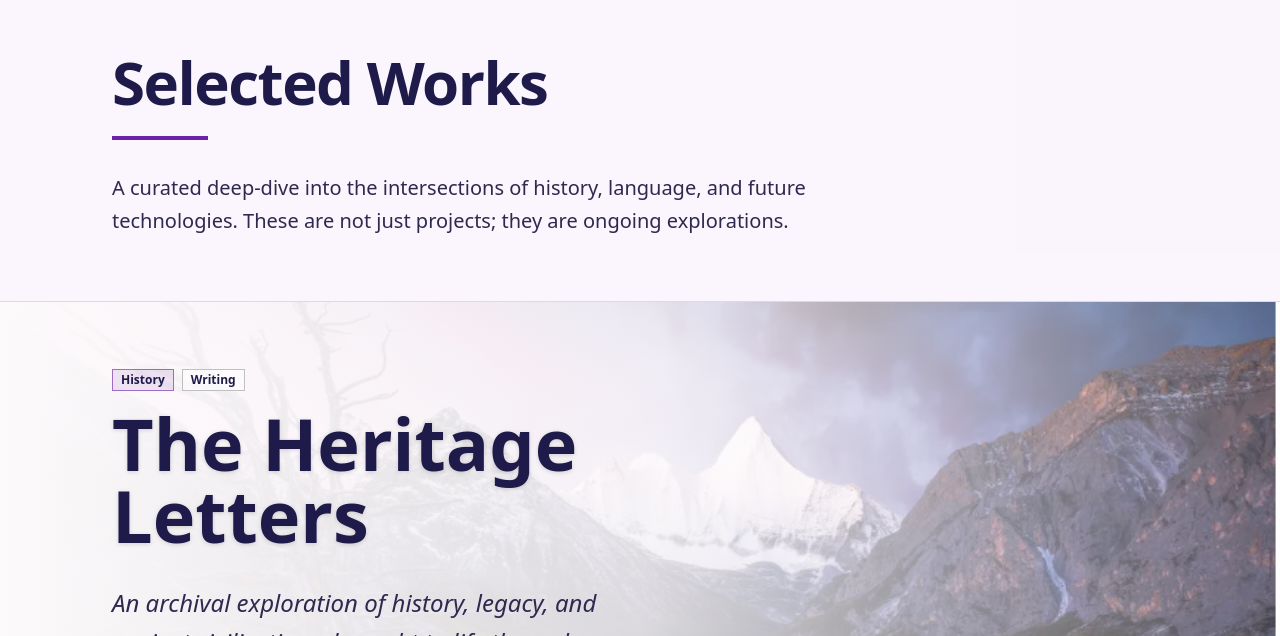
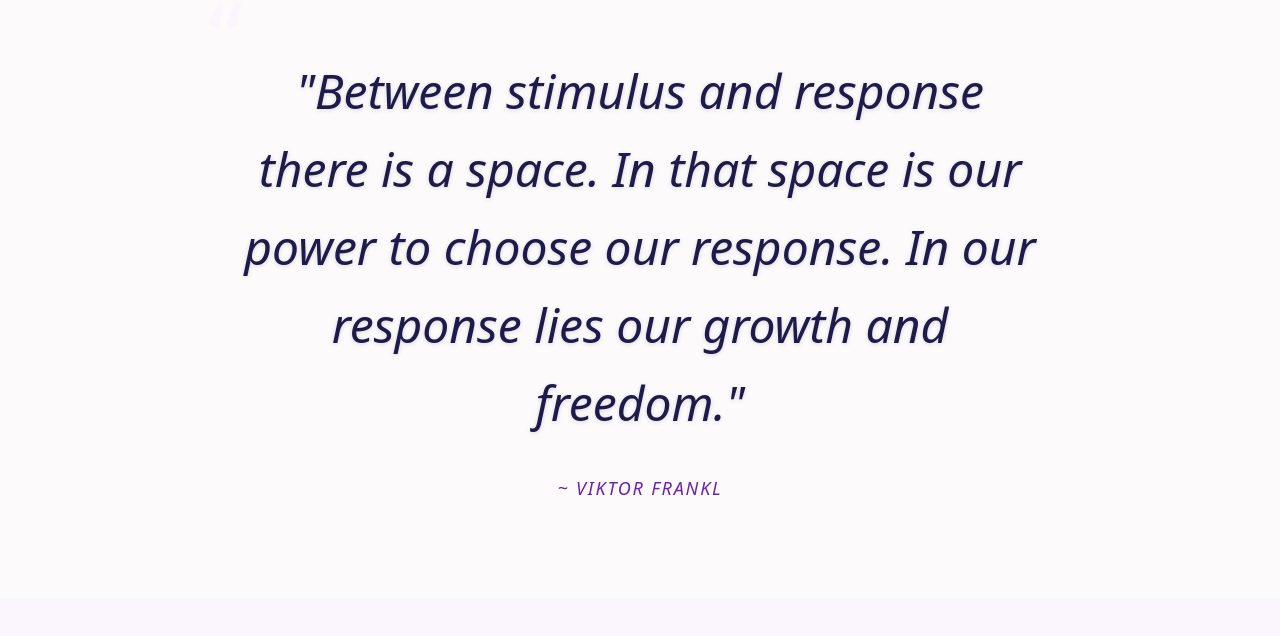
Before and after one commit to Marcus-Henri/facets, a Next.js app: page / in a window 1280 px wide. Shown: the part 764-1400 px from the top of the page. Built offline with nearby package versions, Linux system fonts and the light colour scheme; a web font is replaced by a local one.

Commit message:
Added guestbook component

```diff
--- /dev/null
+++ b/src/components/guestbook.tsx
@@ -0,0 +1,48 @@
+"use client";
+
+import Giscus from "@giscus/react";
+
+interface GuestbookProps {
+    repoId: string;
+    category: string;
+    categoryId: string;
+}
+
+export function Guestbook({ repoId, category, categoryId }: GuestbookProps) {
+    // We don't have next-themes installed natively yet, but we'll default to light
+    // since this is a highly customized Ethereal Renaissance light theme.
+
+    return (
+        <section className="py-24 px-6 md:px-12 bg-soft-lavender/20 border-t border-silver/50 relative z-10">
+            <div className="max-w-4xl mx-auto">
+                <div className="text-center mb-16">
+                    <h2 className="text-4xl md:text-5xl font-serif font-bold text-deep-indigo mb-6 tracking-tight">
+                        The Symposium
+                    </h2>
+                    <div className="w-24 h-1 bg-royal-purple mx-auto mb-8"></div>
+                    <p className="text-charcoal-violet font-sans text-xl leading-relaxed max-w-2xl mx-auto">
+                        A space for philosophical dialogue, feedback, and continued conversation. Please leave your thoughts below.
+                    </p>
+                </div>
+
+                <div className="bg-white/60 backdrop-blur-md rounded-2xl border border-silver/50 shadow-xl p-6 md:p-10 min-h-[400px]">
+                    <Giscus
+                        id="comments"
+                        repo="Marcus-Henri/facets"
+                        repoId={repoId}
+                        category={category}
+                        categoryId={categoryId}
+                        mapping="pathname"
+                        term="Welcome to @giscus/react component!"
+                        reactionsEnabled="1"
+                        emitMetadata="0"
+                        inputPosition="top"
+                        theme="light"
+                        lang="en"
+                        loading="lazy"
+                    />
+                </div>
+            </div>
+        </section>
+    );
+}
--- /dev/null
+++ b/src/components/quote.tsx
@@ -0,0 +1,81 @@
+import { motion } from "framer-motion";
+import { cn } from "@/lib/utils";
+
+type QuoteVariant = "ethereal" | "modern" | "literary";
+
+interface QuoteProps {
+    text: string;
+    author: string;
+    variant?: QuoteVariant;
+    className?: string;
+}
+
+export function Quote({ text, author, variant = "ethereal", className }: QuoteProps) {
+    const getVariantStyles = () => {
+        switch (variant) {
+            case "ethereal":
+                return "text-center max-w-4xl mx-auto py-24 px-6 md:px-12";
+            case "modern":
+                return "max-w-5xl mx-auto py-24 px-8 md:px-16 border-l-4 border-deep-indigo bg-white/40 shadow-sm rounded-r-xl my-24";
+            case "literary":
+                return "text-center max-w-3xl mx-auto py-32 px-6 md:px-12 bg-[image:var(--background-image-watercolor-gold)] bg-cover bg-center rounded-2xl shadow-lg border border-imperial-gold/30 my-24";
+            default:
+                return "text-center max-w-4xl mx-auto py-24 px-6 md:px-12";
+        }
+    };
+
+    const getTextStyles = () => {
+        switch (variant) {
+            case "ethereal":
+                return "text-3xl md:text-5xl font-serif text-deep-indigo leading-relaxed font-light italic mb-8 drop-shadow-sm";
+            case "modern":
+                return "text-2xl md:text-4xl font-sans font-bold text-charcoal-violet uppercase tracking-tight leading-snug mb-8";
+            case "literary":
+                return "text-2xl md:text-3xl font-serif text-charcoal-violet leading-loose italic mb-10";
+            default:
+                return "text-3xl md:text-5xl font-serif text-deep-indigo leading-relaxed font-light italic mb-8 drop-shadow-sm";
+        }
+    };
+
+    const getAuthorStyles = () => {
+        switch (variant) {
+            case "ethereal":
+                return "text-lg font-mono tracking-widest text-royal-purple uppercase";
+            case "modern":
+                return "text-xl font-sans font-bold text-deep-indigo";
+            case "literary":
+                return "text-lg font-serif font-bold text-deep-indigo tracking-wide";
+            default:
+                return "text-lg font-mono tracking-widest text-royal-purple uppercase";
+        }
+    };
+
+    return (
+        <motion.div
+            initial={{ opacity: 0, y: 30 }}
+            whileInView={{ opacity: 1, y: 0 }}
+            transition={{ duration: 1, ease: "easeOut" }}
+            viewport={{ once: true, margin: "-100px" }}
+            className={cn("relative z-10", getVariantStyles(), className)}
+        >
+            <blockquote className="relative">
+                {variant === "ethereal" && (
+                    <span className="absolute -top-16 -left-8 text-8xl text-soft-lavender/50 font-serif opacity-50 select-none">
+                        &ldquo;
+                    </span>
+                )}
+                <p className={cn("relative z-10", getTextStyles())}>
+                    "{text}"
+                </p>
+                <footer className="flex items-center justify-center gap-4">
+                    {variant === "modern" && <div className="h-[2px] w-12 bg-royal-purple"></div>}
+                    {variant === "literary" && <span className="text-imperial-gold">~</span>}
+                    <cite className={cn(getAuthorStyles())}>
+                        {variant !== "literary" && variant !== "modern" && "~ "}
+                        {author}
+                    </cite>
+                </footer>
+            </blockquote>
+        </motion.div>
+    );
+}
```
